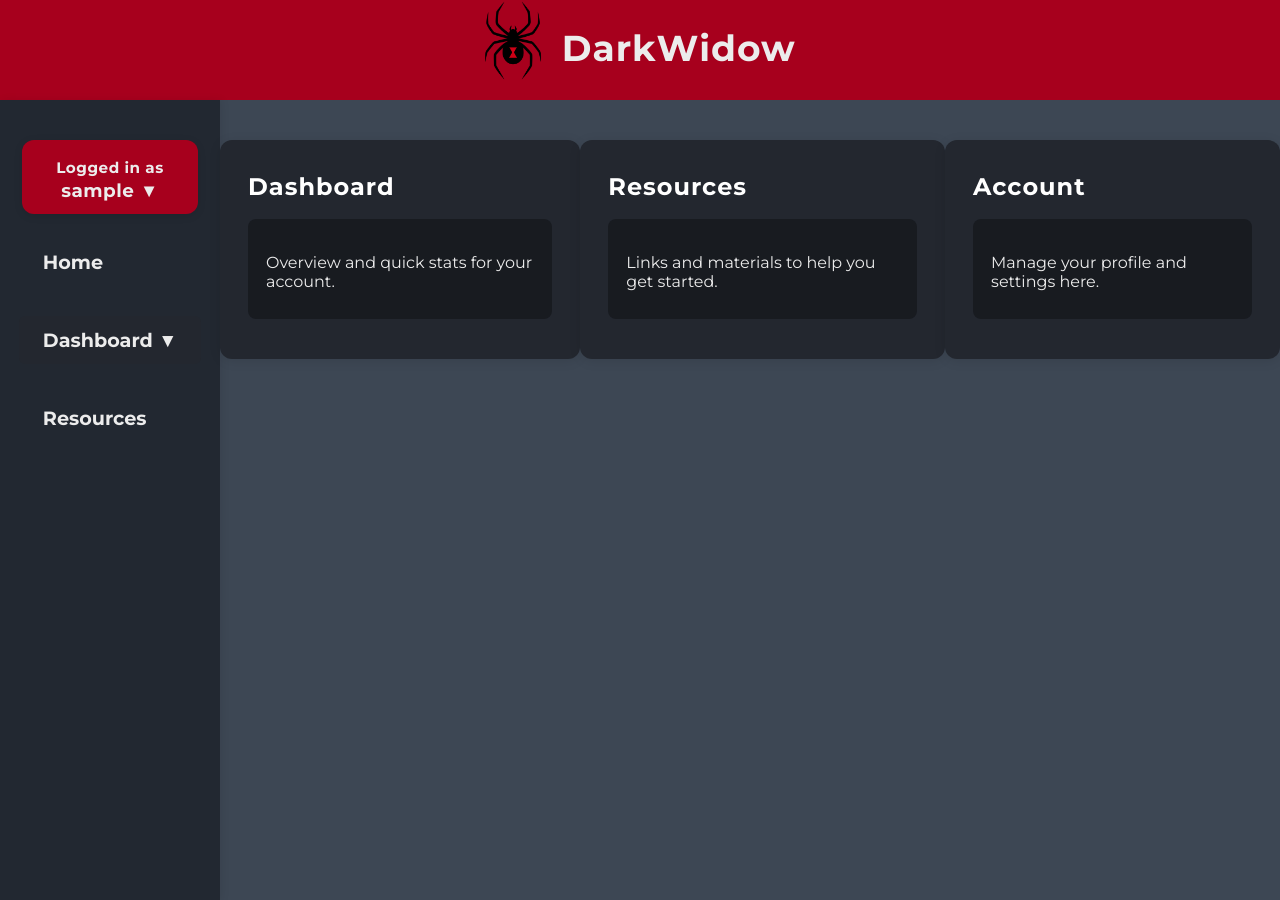
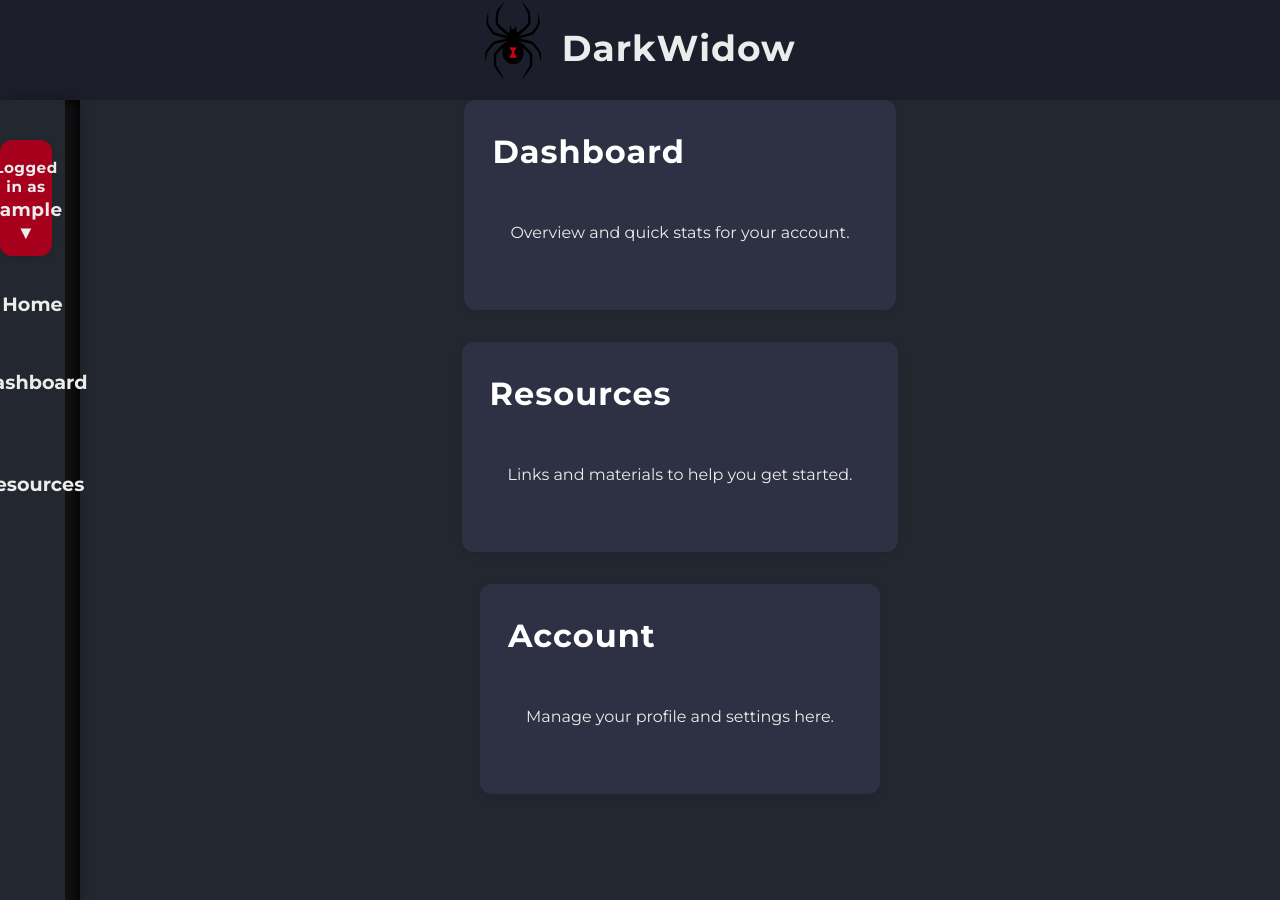
Before and after one commit to gph626/490_Senior_Project, a Flask app: page /homepage/ in a window 1280 px wide. Run offline with Flask 3, Linux system fonts and the light colour scheme; the visitor is signed in with stand-in values (Sample User, id 1).

Commit message:
Changes to resources.html and css file to reflect intended design

```diff
--- a/dashboard/base.css
+++ b/dashboard/base.css
@@ -1,4 +1,15 @@
 @import url('https://fonts.googleapis.com/css?family=Montserrat:400,700&display=swap');
+
+:root {
+    --primary-color: #23272F;
+    --secondary-color: #a7001d;
+    --background-color: #1c1e2b;
+    --card-background-color: #2e3143;
+    --card-hover-shadow: rgba(0,0,0,0.18);
+    --text-color: #ECECEC;
+    --muted-text-color: #9aa2ac;
+    --back-fill: #000000;
+}
 
 /* Modern Logout Button Styles */
 .logout-btn {
@@ -198,24 +209,26 @@ body {
     font-family: Montserrat;
     margin: 0;
     padding: 0;
-    background: #3D4754;
+    background: var(--background-color);
 }
 
 .container {
     display: flex;
     flex-direction: row;
     min-height: 100vh;
+    background-color: #000000;
 }
 
 .sidebar {
-    background: #222831;
+    background: var(--primary-color);
     color: #ECECEC;
-    width: 220px;
+    height: 100vh;
+    width: 65px;
     padding: 40px 0 0 0;
-    box-shadow: 2px 0 8px rgba(0,0,0,0.08);
+    box-shadow: 10px 0 15px #151518;
     display: flex;
     flex-direction: column;
-    align-items: center;
+    position: fixed;
 }
 
 .sidebar-user {
@@ -308,6 +321,8 @@ body {
     flex-direction: column;
     gap: 30px;
     width: 100%;
+    align-items: center;
+    justify-content: center;
 }
 
 .sidebar nav ul li {
@@ -319,30 +334,33 @@ body {
     text-decoration: none;
     font-weight: bold;
     font-size: 1.2em;
-    display: block;
+    display: flex;
     padding: 12px 24px;
     border-radius: 6px;
     transition: background 0.2s;
+    justify-content: center;
+    align-items: center;
 }
 
 .sidebar nav a:hover {
-    background: #A7001D;
+    border: 1px solid var(--secondary-color);
+    border-width: 2px;
     color: #ECECEC;
 }
 
 main {
     flex: 1;
     display: flex;
-    justify-content: space-around;
-    margin: 40px 0;
+    flex-direction: column;
     align-items: flex-start;
+    background-color: var(--primary-color);
+    margin-left: 80px;
 }
 
 header {
-    background: #A7001D;
+    background: var(--background-color);
     color: #ECECEC;
     padding: 1px 0;
-    text-align: center;
 }
 
 .header-flex {
@@ -362,6 +380,29 @@ header {
     margin: 0 0 0 0;
     font-size: 36px;
     letter-spacing: 1px;
+}
+
+.section-heading {
+    margin-top: 25px;
+    padding-top: 10px;
+    padding-bottom: 20px;
+    margin-left: 125px;
+    margin-bottom: 50px;
+    border-bottom: 1px solid var(--secondary-color);
+    box-shadow: 0 10px 8px -8px rgb(106, 3, 3);
+    width: 80%;
+}
+
+h2 {
+    font-size: 32px;
+    letter-spacing: 1.5px;
+    font-weight: 800;
+}
+
+.section-heading h2 {
+    color: #ECECEC;
+    margin-top: 0;
+    margin-bottom: 8px;
 }
 
 nav ul {
@@ -384,14 +425,9 @@ nav a:hover {
     color: #A7001D;
 }
 
-main {
-    display: flex;
-    justify-content: space-around;
-    margin: 40px 0;
-}
-
+/* Tab styling */
 section {
-    background: #23272F;
+    background: var(--card-background-color);
     color: #ECECEC;
     padding: 32px 28px 24px 28px;
     border-radius: 12px;
@@ -406,7 +442,13 @@ section {
     margin-right: auto;
     height: auto;
     min-height: 0;
+    overflow: auto;
     max-height: none;
+}
+
+section p {
+    overflow: hidden;
+    max-width: 100%;
 }
 
 section:hover {
@@ -434,7 +476,7 @@ section.reports-item,
 section.alerts-table-section,
 section.risk-table-section,
 section.report-section {
-    background: #181B20;
+    background: var(--card-background-color);
     color: #ECECEC;
     box-shadow: none;
     padding: 18px 18px 12px 18px;
@@ -447,8 +489,12 @@ section.report-section {
     margin-right: auto;
 }
 
-#dashboard-section, #alerts-section, #risk-analysis-section, #reports-section {
-    margin-bottom: 36px;
+.card_img {
+    width: 100%;
+    height: 200px;
+    border-radius: 8px;
+    margin-bottom: 12px;
+    object-fit: cover;
 }
 
 @media (max-width: 900px) {
@@ -530,3 +576,17 @@ table.data tr:hover {
 .muted { color: #9aa2ac; font-size: 12px; }
 .nowrap { white-space: nowrap; }
 .truncate { max-width: 420px; overflow: hidden; text-overflow: ellipsis; white-space: nowrap; display: inline-block; }
+
+/* Custom scrollbar style */
+::-webkit-scrollbar {
+    width: 10px;
+}
+
+::-webkit-scrollbar-thumb {
+    background: var(--secondary-color);
+    border-radius: 5px;
+}
+
+::-webkit-scrollbar-thumb:hover {
+    background-color: var(--secondary-color);
+}
```
Also changed, not shown: templates/resources.html (+48 -49 lines).
